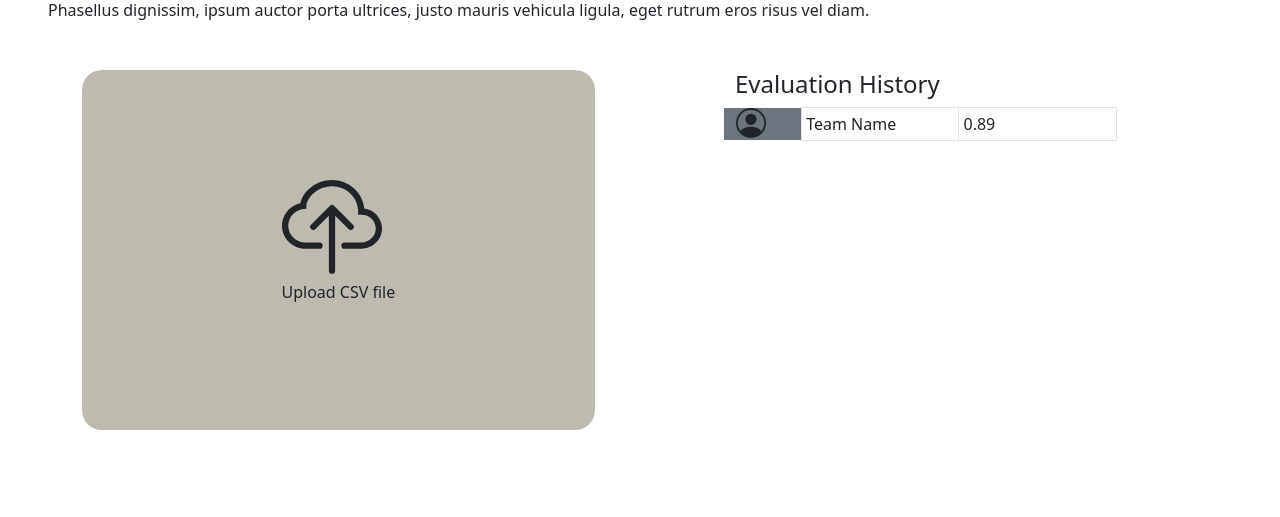
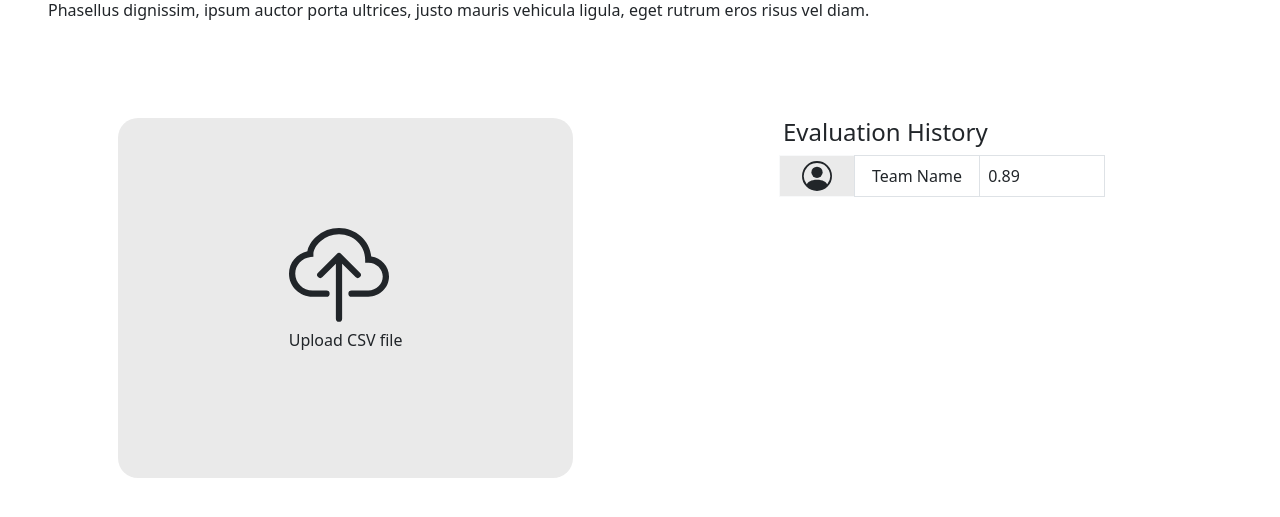
Before and after one commit to Marconi-Lab/Evaluation-platform, a Vue app in the folder frontend/: page /user/project/1 in a window 1280 px wide. Shown: the part 547-1064 px from the top of the page. Before the commit the page ends 1025 px from the top, so only its background shows below. Built offline with nearby package versions, Linux system fonts and the light colour scheme.

Commit message:
[Refactored]Changed icon colors

```diff
--- a/frontend/src/views/user/Project.vue
+++ b/frontend/src/views/user/Project.vue
@@ -10,11 +10,11 @@
     </div>
     <div class="container mb-5">
       <div class="row">
-        <div class="col-sm-7">
+        <div class="col-sm-7 p-5">
           <div
             class="image-upload d-flex flex-row justify-content-center align-items-center"
             style="
-              background-color: #bdbbb0;
+              background-color: #eaeaea;
               width: 80%;
               max-height: 300px;
               min-height: 45vh;
@@ -44,19 +44,17 @@
             <input id="file-input" type="file" />
           </div>
         </div>
-        <div class="col-sm-5 p-0">
+        <div class="col-sm-5 p-5">
           <h4>Evaluation History</h4>
-          <div
-            class="input-group has-validation mb-1 row"
-            style="min-width: 300px"
-          >
+          <div class="input-group has-validation row" style="min-width: 300px">
             <div
-              class="col-sm-2 border border-light bg-secondary h-150px justify-content-center align-items-center"
+              class="col-sm-2 border border-light justify-content-center align-items-center ms-2 d-flex"
+              style="background-color: #eaeaea; width: 20%"
             >
               <svg
                 xmlns="http://www.w3.org/2000/svg"
                 width="30"
-                height="30"
+                height="40"
                 fill="currentColor"
                 class="bi bi-person-circle"
                 viewBox="0 0 16 16"
@@ -68,8 +66,12 @@
                 />
               </svg>
             </div>
-            <div class="col-4 border p-1">Team Name</div>
-            <div class="col-4 border p-1" colspan="2">0.89</div>
+            <div
+              class="col-4 border d-flex justify-content-center align-items-center"
+            >
+              Team Name
+            </div>
+            <div class="col-4 border d-flex p-2 align-items-right">0.89</div>
           </div>
         </div>
       </div>
```
